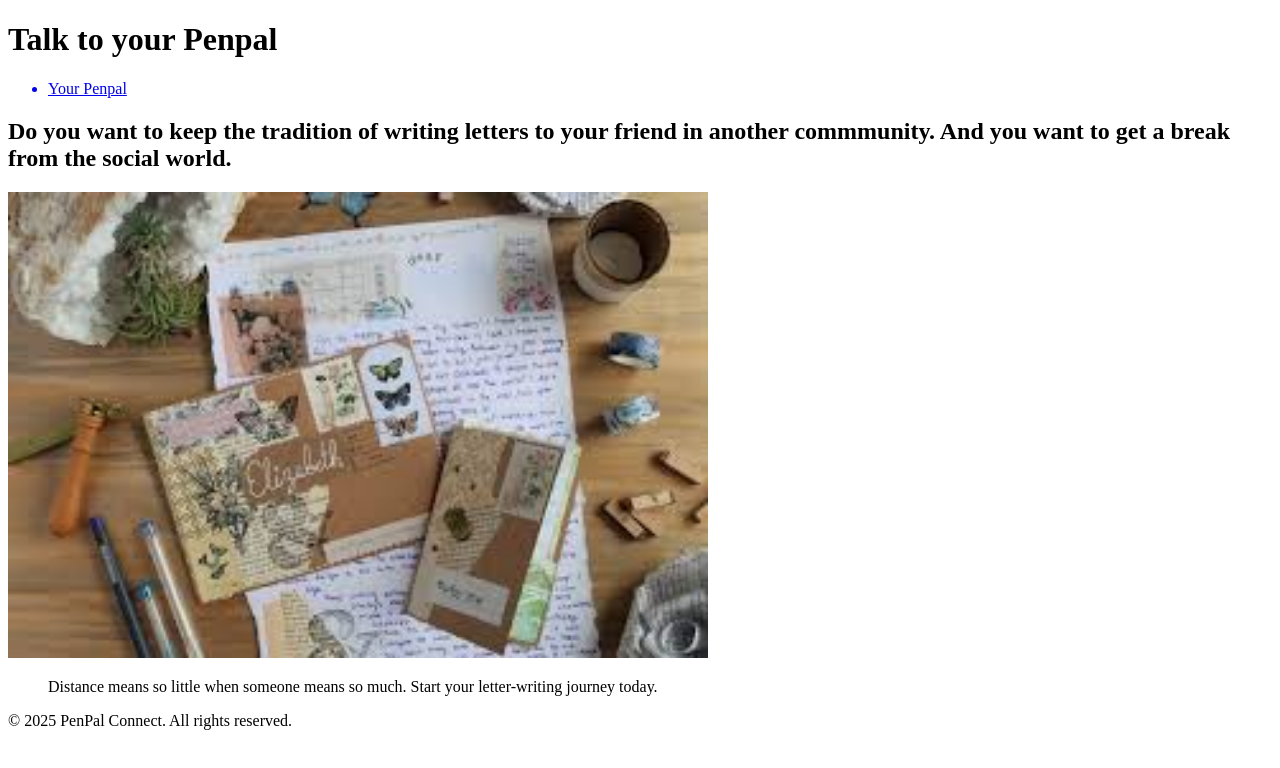
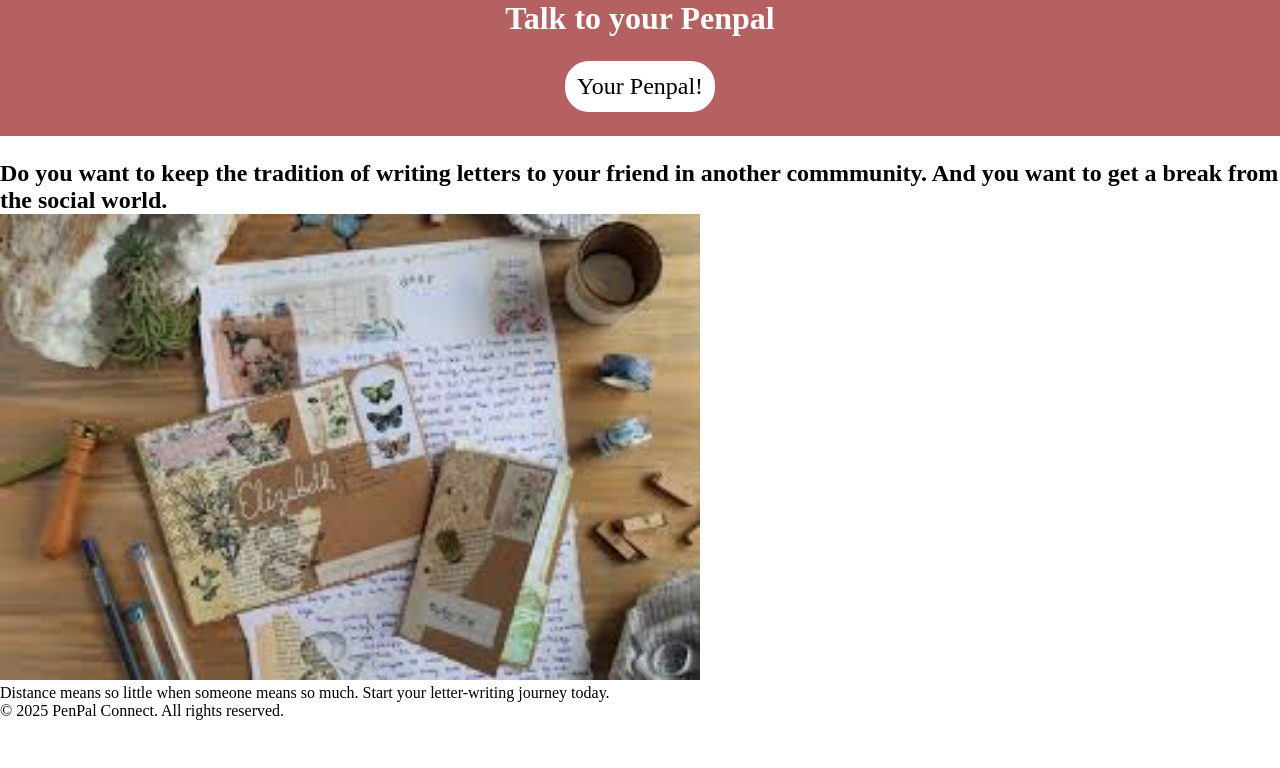
Before and after one commit to PetJs/talk-to-a-penpal, a plain HTML site: page index.html in a window 1280 px wide. Drawn offline with Linux system fonts and the light colour scheme.

Commit message:
style: :lipstick: Styles Header

```diff
--- a/index.html
+++ b/index.html
@@ -4,6 +4,34 @@
     <meta charset="UTF-8">
     <meta name="viewport" content="width=device-width, initial-scale=1.0">
     <title>Talk to a PenPal</title>
+    <style>
+        *{
+            margin: 0;
+            padding: 0;
+            box-sizing: border-box;
+        }
+        header{
+            background-color: rgb(182, 97, 97);
+            display: flex;
+            justify-content: center;
+            align-items: center;
+            flex-direction: column;
+            color: white;
+            margin-bottom: 24px;
+        }
+        header ul{
+            margin: 24px;
+            list-style: none;
+            background-color: white;
+            padding: 12px;
+            border-radius: 24px;
+        }
+        a{
+            text-decoration: none;
+            font-size: 1.5rem;
+            color: black;
+        }
+    </style>
 </head>
 <body>
     <header>
@@ -11,7 +39,7 @@
         <nav>
             <ul>
                 <a href="form.html">
-                    <li>Your Penpal</li>
+                    <li>Your Penpal!</li>
                 </a>
                 <!-- <a href="">
                     <li>Contact Us</li>
```
